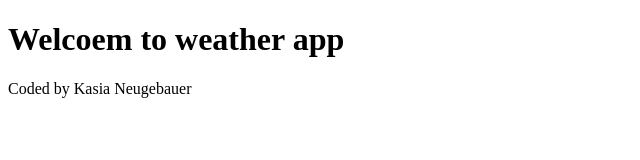
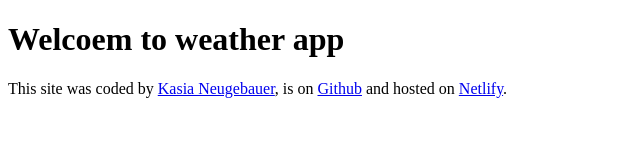
Before and after one commit to kas-neu/Weather-App, a plain HTML site: page index.html in a window 1280 px wide. Shown: the whole page, without its empty margins (0-640 px from the left). Drawn offline with Linux system fonts and the light colour scheme.

Commit message:
added footer links

```diff
--- a/index.html
+++ b/index.html
@@ -7,6 +7,17 @@
   </head>
   <body>
     <h1>Welcoem to weather app</h1>
-    <footer>Coded by Kasia Neugebauer</footer>
+    <footer>
+      This site was coded by
+      <a href="https://github.com/kas-neu" target="_blank">Kasia Neugebauer</a>,
+      is on
+      <a href="https://github.com/kas-neu/Weather-App" target="_blank"
+        >Github</a
+      >
+      and hosted on
+      <a href="https://weather-app-by-kas.netlify.app/" target="_blank"
+        >Netlify</a
+      >.
+    </footer>
   </body>
 </html>
```
